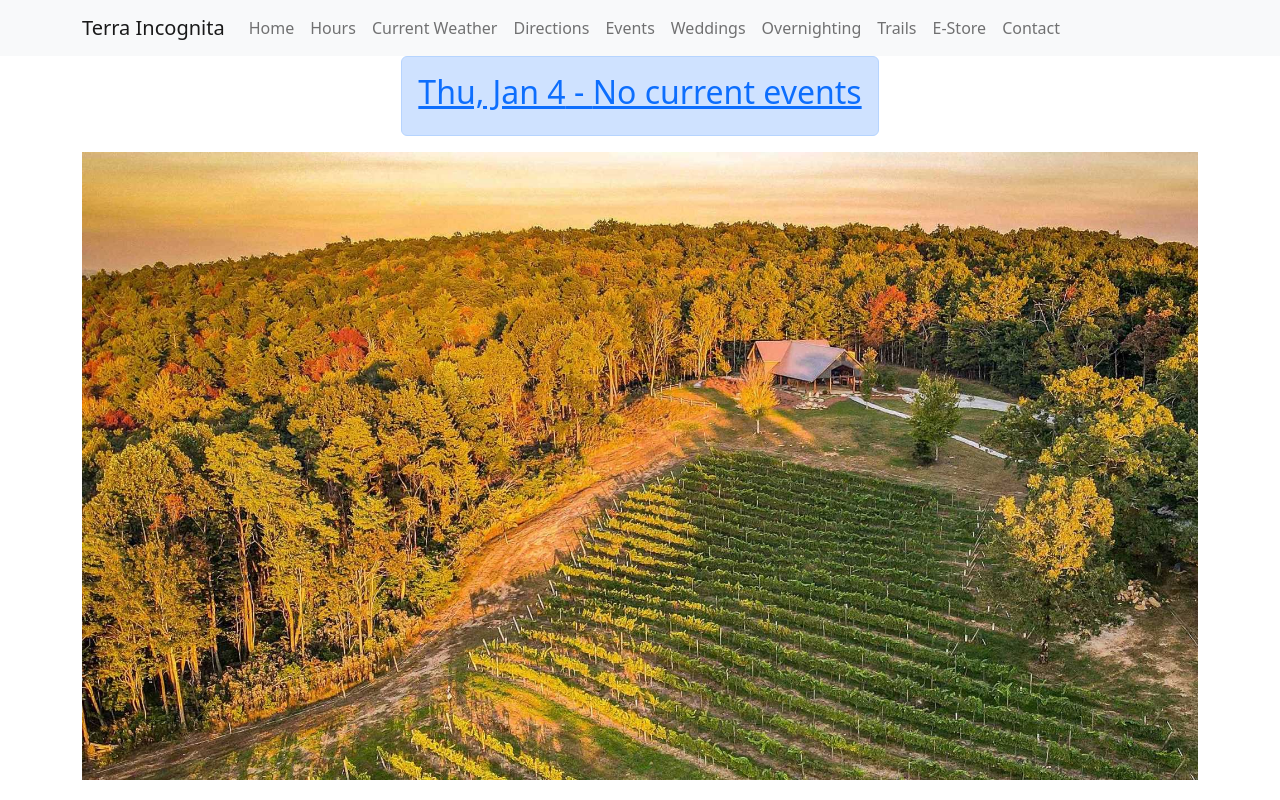
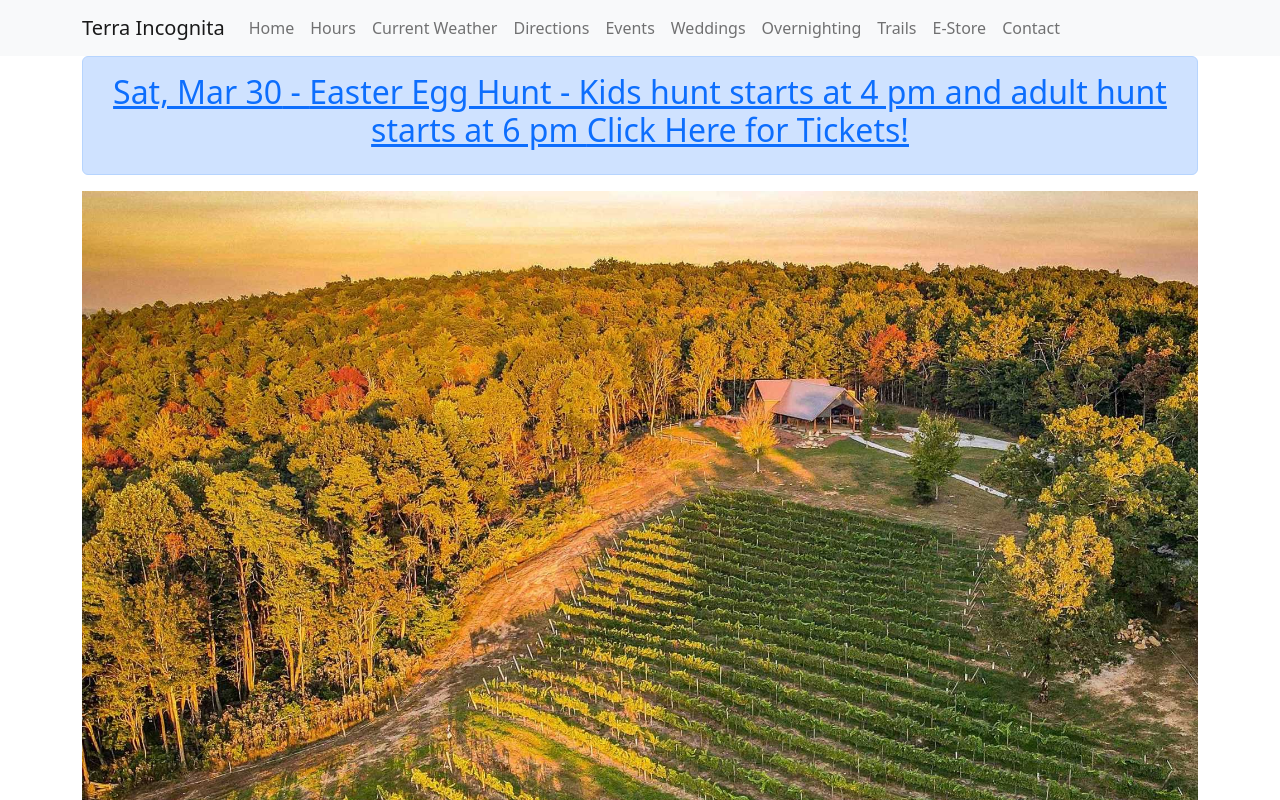
Before and after one commit to tors10e/terra, a React (Create React App) app: page / in a window 1280 px wide. Shown: the top 800 px of the page. Built offline with nearby package versions, Linux system fonts and the light colour scheme.

Commit message:
Added easter egg hunt to events

```diff
--- a/src/events/list_of_events.js
+++ b/src/events/list_of_events.js
@@ -1,9 +1,10 @@
 import high_lonesome from '../images/public_events/lisa_philmer_high_lonesome.jpg';
-
+import easter_hunt from '../images/public_events/2024_Easter_square.JPG';
 
 // Example of an event with photo  ["March 3, 2023", "First day of the season we are back to being open!", pavilion_photo]
 // Example of an event without photo  ["March 3, 2023", "First day of the season we are back to being open!"]
+// Example of href ["December 1, 2023", ["Description of event", <a href="./events/warren-miller">Click here!</a>], some_photo],
 
   export const events = [
-        ["January 1, 2024", "Moving to winter hours, we will be open Sat-Sun 12:30 - 7pm", ],
+        ["March 30, 2024", ["Easter Egg Hunt - Kids hunt starts at 4 pm and adult hunt starts at 6 pm ", <a href='https://square.link/u/FCpcEDM1'>Click Here for Tickets!</a>], easter_hunt],
     ];
--- a/src/store/store.js
+++ b/src/store/store.js
@@ -12,7 +12,7 @@ import Gift_Card_Image from "../images/products/square_gift_card.jpg";
 
 
 const Home = () => {
-   ReactGA.pageview(window.location.pathname + window.location.search);
+   ReactGA.send({ hitType: "pageview", page: window.location.pathname, title: "Store" });
     return (
             <>
                 <Container>
```
Also changed, not shown: 1 other file (tests, documents, lock files or other folders).
